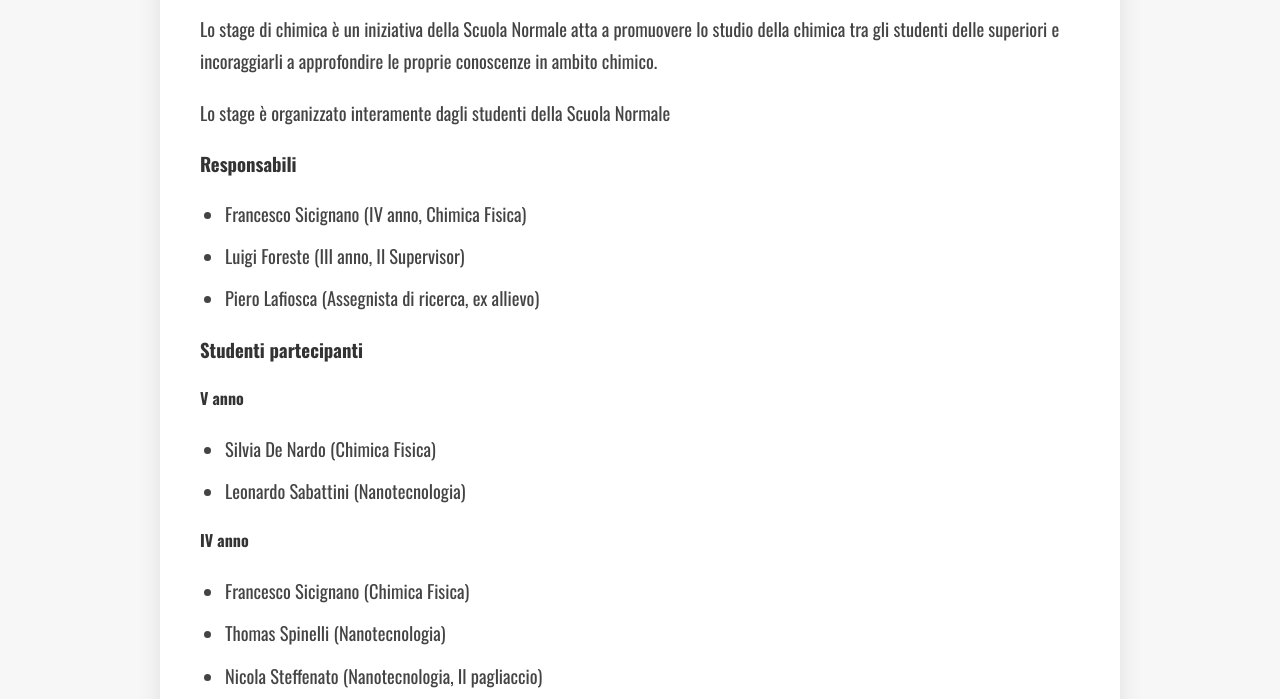
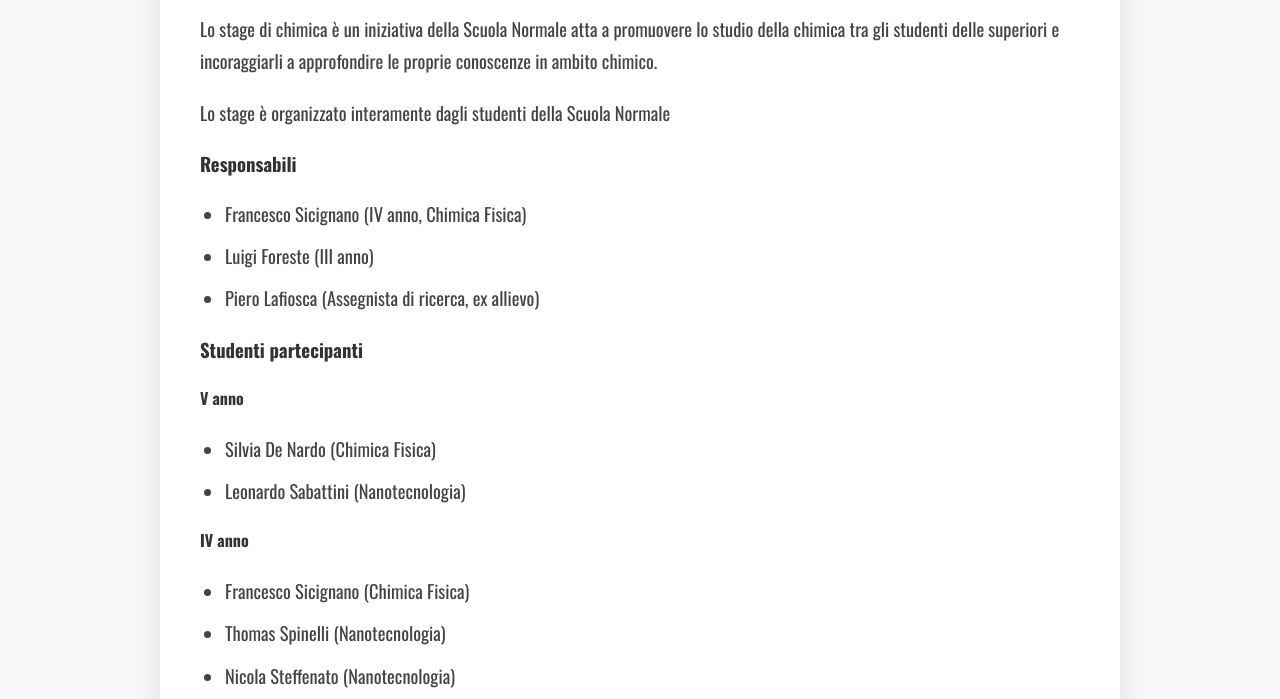
Before and after one commit to mfiaschi5/mfiaschi5.github.io, a plain HTML site: page contatti.html in a window 1280 px wide. Shown: the part 238-937 px from the top of the page. Drawn offline with nearby package versions, Linux system fonts and the light colour scheme.

Commit message:
Update contatti.html

```diff
--- a/contatti.html
+++ b/contatti.html
@@ -31,7 +31,7 @@
 <h3>Responsabili</h3>
      <ul>
          <li>Francesco Sicignano (IV anno, Chimica Fisica)</li>
-         <li>Luigi Foreste (III anno, Il Supervisor)</li>
+         <li>Luigi Foreste (III anno)</li>
          <li>Piero Lafiosca (Assegnista di ricerca, ex allievo)</li>
      </ul>
 <h3>Studenti partecipanti</h3>
@@ -45,7 +45,7 @@
      <ul>
          <li>Francesco Sicignano (Chimica Fisica)</li>
          <li>Thomas Spinelli (Nanotecnologia)</li>
-         <li>Nicola Steffenato (Nanotecnologia, Il pagliaccio)</li>
+         <li>Nicola Steffenato (Nanotecnologia)</li>
          <li>Matteo Fiaschi (Nanotecnologia)</li>
      </ul>
       <h4>III anno</h4>
```
